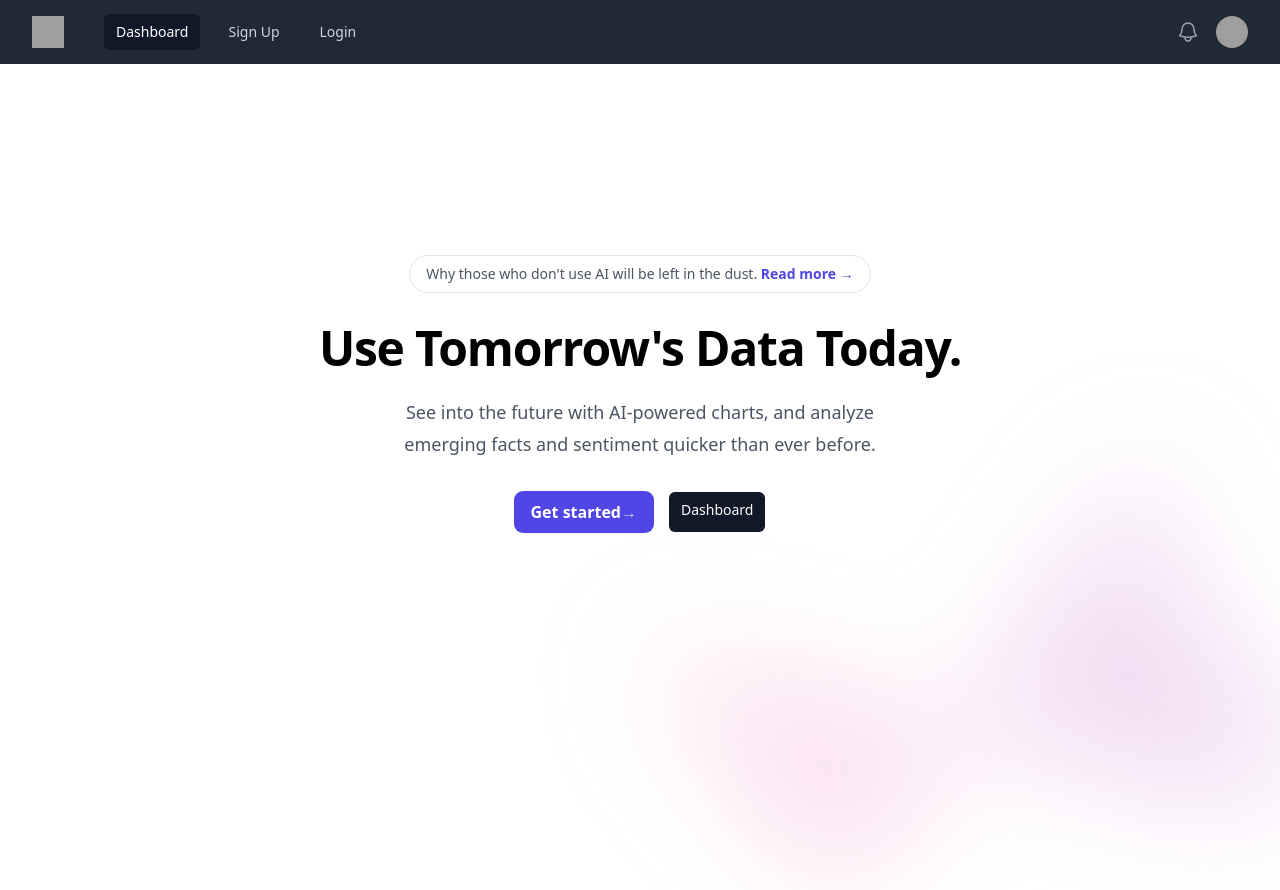
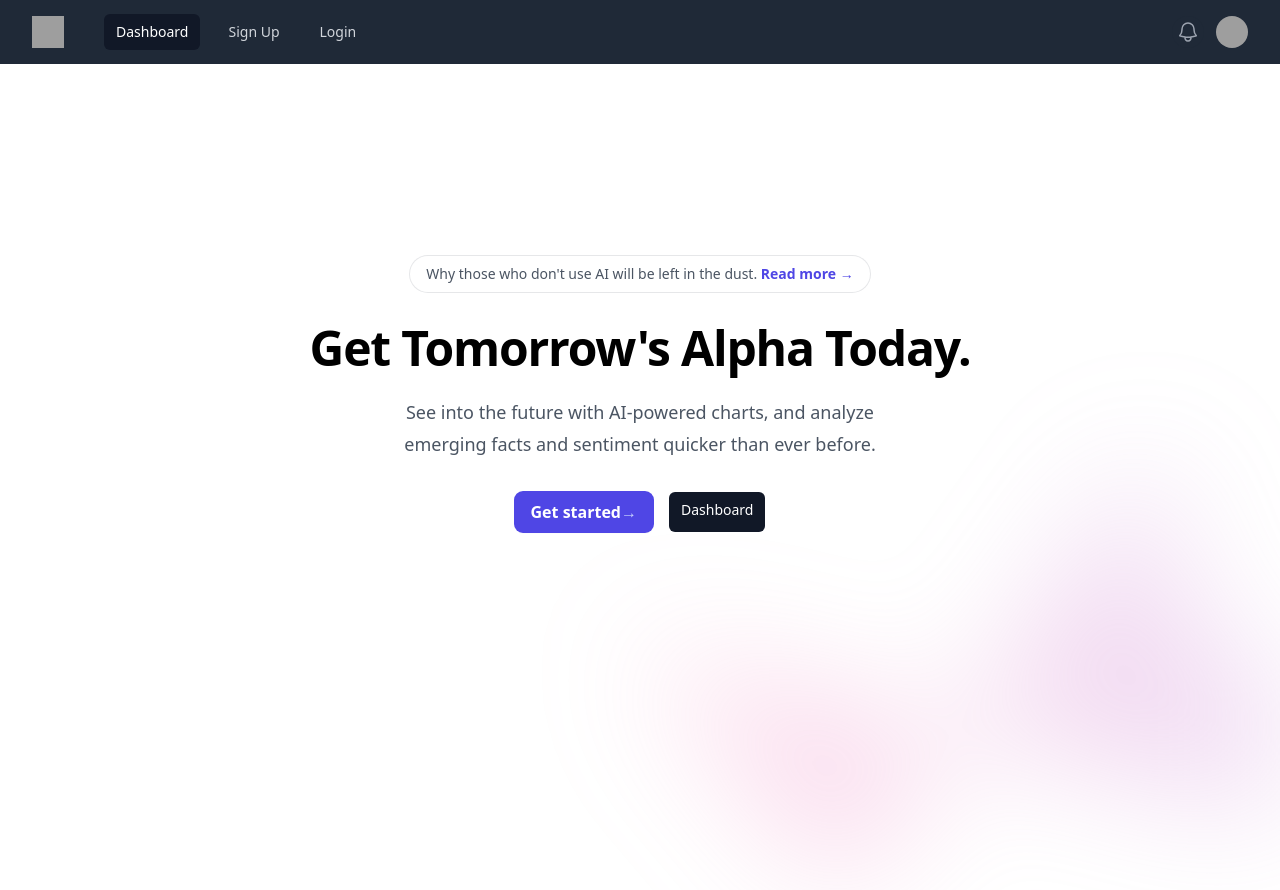
Before and after one commit to coltonmilbrandt/AlphaSeerAI, a Next.js app: page / in a window 1280 px wide. Built offline with nearby package versions, Linux system fonts and the light colour scheme; grey boxes are pictures that could not be loaded.

Commit message:
changed copy on main page

```diff
--- a/components/hero.js
+++ b/components/hero.js
@@ -38,12 +38,8 @@ export default function Hero() {
 								</div>
 								<div>
 									<h1 class="text-4xl font-bold tracking-tight sm:text-center sm:text-5xl">
-										Use Tomorrow's Data Today.
+										Get Tomorrow's Alpha Today.
 									</h1>
-									{/* <h1 class="text-4xl font-bold tracking-tight sm:text-center sm:text-5xl">
-										Take Advantage of the Hidden
-										Opportunities Only AI Can Uncover.
-									</h1> */}
 									<p class="mt-6 text-lg leading-8 text-gray-600 sm:text-center">
 										See&nbsp;into&nbsp;the&nbsp;future&nbsp;with&nbsp;AI-powered&nbsp;charts,&nbsp;and&nbsp;analyze
 										emerging&nbsp;facts&nbsp;and&nbsp;sentiment&nbsp;quicker&nbsp;than&nbsp;ever&nbsp;before.
```
